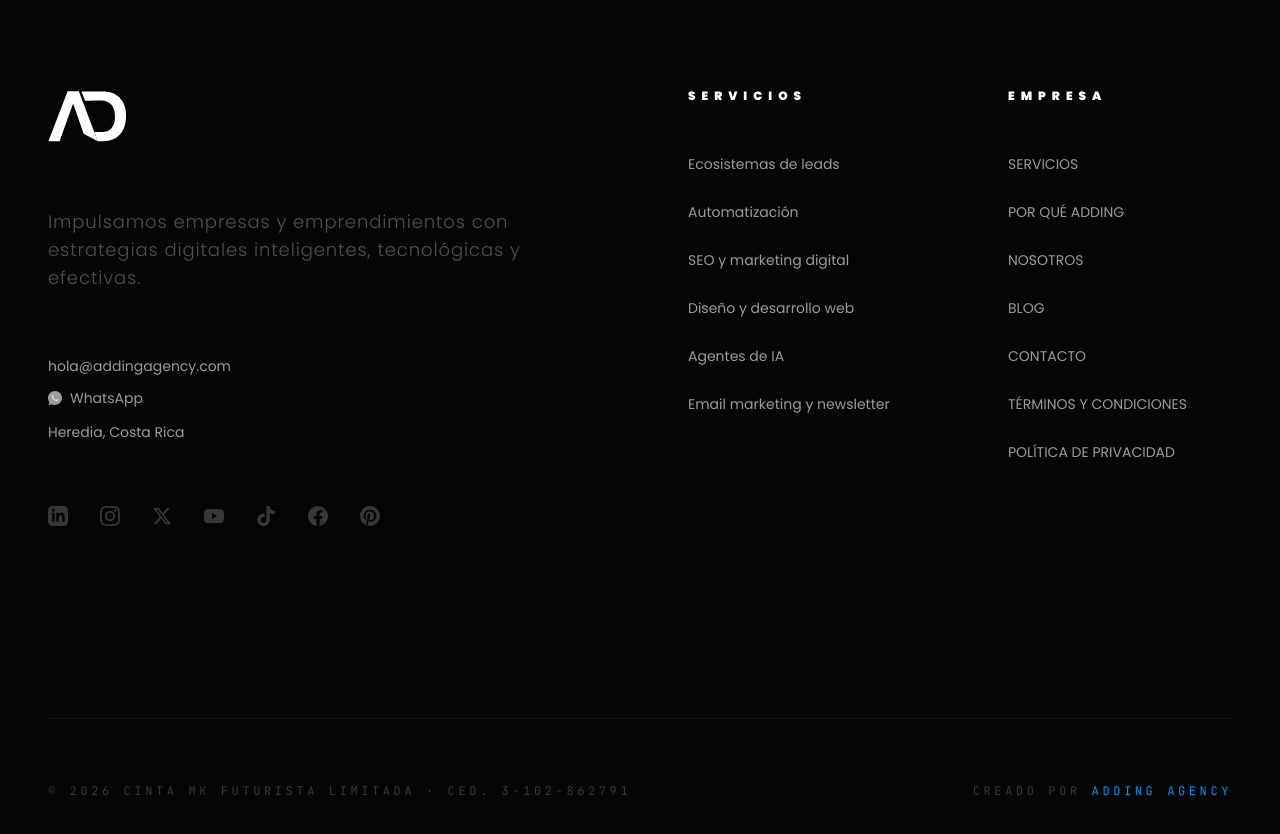
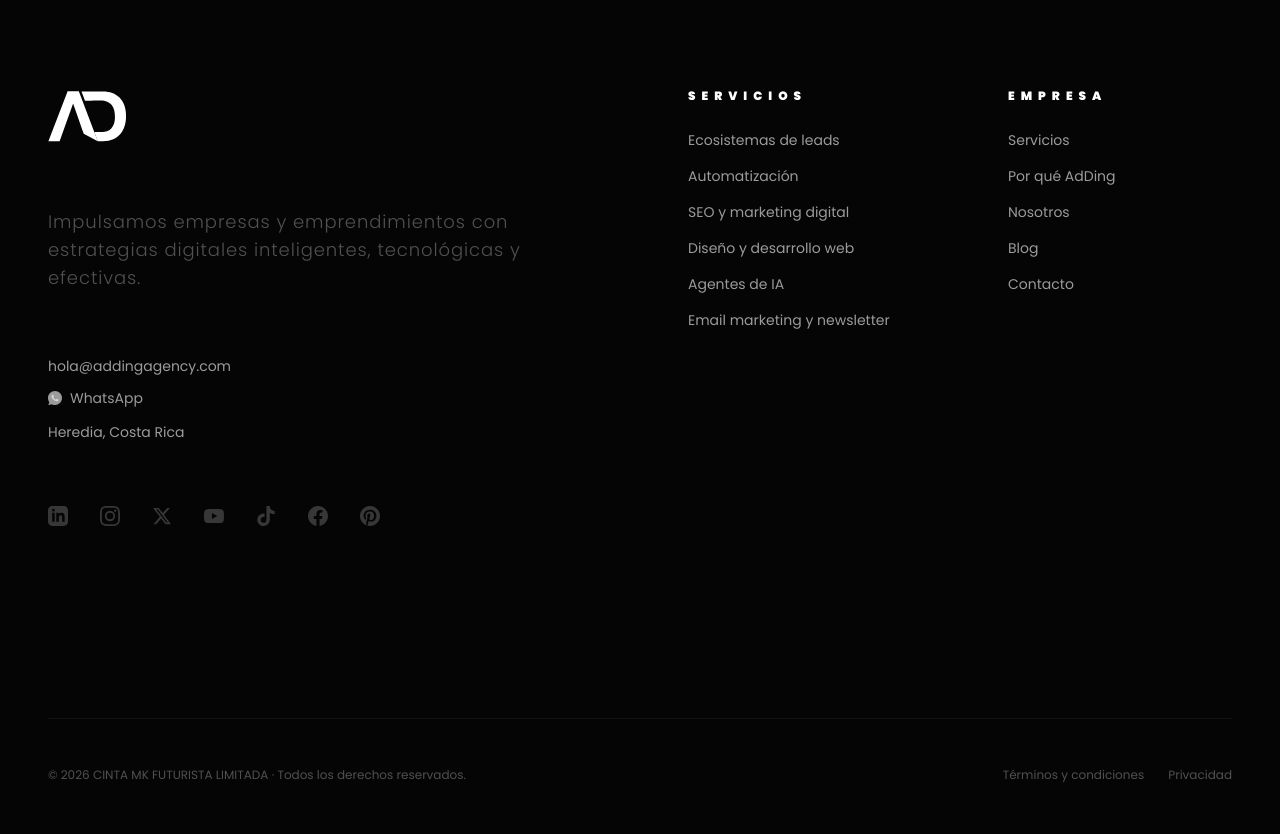
Before and after one commit to tobypaws11/adding-website, a Next.js app: page / in a window 1280 px wide. Shown: the part 6280-7114 px from the top of the page. Built offline with nearby package versions, Linux system fonts and the light colour scheme.

Commit message:
v1.9.4: Footer rediseñado — columnas consistentes, links en sentence case, legales en bottom bar

```diff
--- a/components/Footer.tsx
+++ b/components/Footer.tsx
@@ -14,7 +14,7 @@ const socials = [
 ];
 
 export function Footer() {
-  const { t } = useI18n();
+  const { t, lang } = useI18n();
 
   return (
     <footer id="contact" className="bg-matte-black pt-24 md:pt-48 pb-12 md:pb-24 border-t border-white/5 relative">
@@ -46,42 +46,53 @@ export function Footer() {
             </div>
           </div>
 
-          <div className="lg:col-span-3 space-y-8 md:space-y-12">
+          <div className="lg:col-span-3 space-y-6">
             <h5 className="text-xs font-black uppercase tracking-[0.5em] text-white">{t("footer.servicios")}</h5>
-            <ul className="space-y-4 md:space-y-6">
+            <ul className="space-y-3">
               {[
                 { title: t("svc.leads.title"), id: "svc-01" },
-                { title: t("svc.auto.title"), id: "svc-02" },
-                { title: t("svc.seo.title"), id: "svc-03" },
-                { title: t("svc.web.title"), id: "svc-04" },
-                { title: t("svc.ai.title"), id: "svc-05" },
+                { title: t("svc.auto.title"),  id: "svc-02" },
+                { title: t("svc.seo.title"),   id: "svc-03" },
+                { title: t("svc.web.title"),   id: "svc-04" },
+                { title: t("svc.ai.title"),    id: "svc-05" },
                 { title: t("svc.email.title"), id: "svc-06" },
               ].map((s) => (
-                <li key={s.id}><Link href={`/servicios#${s.id}`} className="text-sm font-medium text-white/60 hover:text-primary transition-colors transition-all">{s.title}</Link></li>
+                <li key={s.id}>
+                  <Link href={`/servicios#${s.id}`} className="text-sm text-white/60 hover:text-primary transition-colors">{s.title}</Link>
+                </li>
               ))}
             </ul>
           </div>
 
-          <div className="lg:col-span-3 space-y-8 md:space-y-12">
+          <div className="lg:col-span-3 space-y-6">
             <h5 className="text-xs font-black uppercase tracking-[0.5em] text-white">{t("footer.empresa")}</h5>
-            <ul className="space-y-4 md:space-y-6">
-              <li><Link href="/servicios" className="text-sm font-medium text-white/60 hover:text-primary transition-colors transition-all">{t("nav.servicios")}</Link></li>
-              <li><Link href="/por-que-adding" className="text-sm font-medium text-white/60 hover:text-primary transition-colors transition-all">{t("nav.porque")}</Link></li>
-              <li><Link href="/nosotros" className="text-sm font-medium text-white/60 hover:text-primary transition-colors transition-all">{t("nav.nosotros")}</Link></li>
-              <li><Link href="/blog" className="text-sm font-medium text-white/60 hover:text-primary transition-colors transition-all">{t("nav.blog")}</Link></li>
-              <li><Link href="/contacto" className="text-sm font-medium text-white/60 hover:text-primary transition-colors transition-all">{t("nav.contacto")}</Link></li>
-              <li><Link href="/terminos" className="text-sm font-medium text-white/60 hover:text-primary transition-colors transition-all">{t("footer.terms")}</Link></li>
-              <li><Link href="/privacidad" className="text-sm font-medium text-white/60 hover:text-primary transition-colors transition-all">{t("footer.privacy")}</Link></li>
+            <ul className="space-y-3">
+              {[
+                { href: "/servicios",     label: lang === "es" ? "Servicios" : "Services" },
+                { href: "/por-que-adding",label: lang === "es" ? "Por qué AdDing" : "Why AdDing" },
+                { href: "/nosotros",      label: lang === "es" ? "Nosotros" : "About" },
+                { href: "/blog",          label: "Blog" },
+                { href: "/contacto",      label: lang === "es" ? "Contacto" : "Contact" },
+              ].map((item) => (
+                <li key={item.href}>
+                  <Link href={item.href} className="text-sm text-white/60 hover:text-primary transition-colors">{item.label}</Link>
+                </li>
+              ))}
             </ul>
           </div>
         </div>
 
-        <div className="pt-8 md:pt-16 border-t border-white/5 flex flex-col md:flex-row justify-between items-center gap-6 md:gap-12">
-          <div className="text-xs font-mono text-white/20 uppercase tracking-[0.3em] text-center md:text-left">
-            © {new Date().getFullYear()} CINTA MK FUTURISTA LIMITADA · CED. 3-102-862791
+        <div className="pt-8 md:pt-12 border-t border-white/5 flex flex-col md:flex-row justify-between items-center gap-4 md:gap-8">
+          <div className="text-xs text-white/30 text-center md:text-left">
+            © {new Date().getFullYear()} CINTA MK FUTURISTA LIMITADA · {t("footer.derechos")}
           </div>
-          <div className="text-xs font-mono text-white/20 uppercase tracking-[0.3em]">
-            {t("footer.creado")} <a href="https://www.addingagency.com" className="text-primary hover:text-white transition-colors">AdDing Agency</a>
+          <div className="flex items-center gap-6">
+            <Link href="/terminos" className="text-xs text-white/30 hover:text-primary transition-colors">
+              {lang === "es" ? "Términos y condiciones" : "Terms & Conditions"}
+            </Link>
+            <Link href="/privacidad" className="text-xs text-white/30 hover:text-primary transition-colors">
+              {lang === "es" ? "Privacidad" : "Privacy"}
+            </Link>
           </div>
         </div>
       </div>
```
